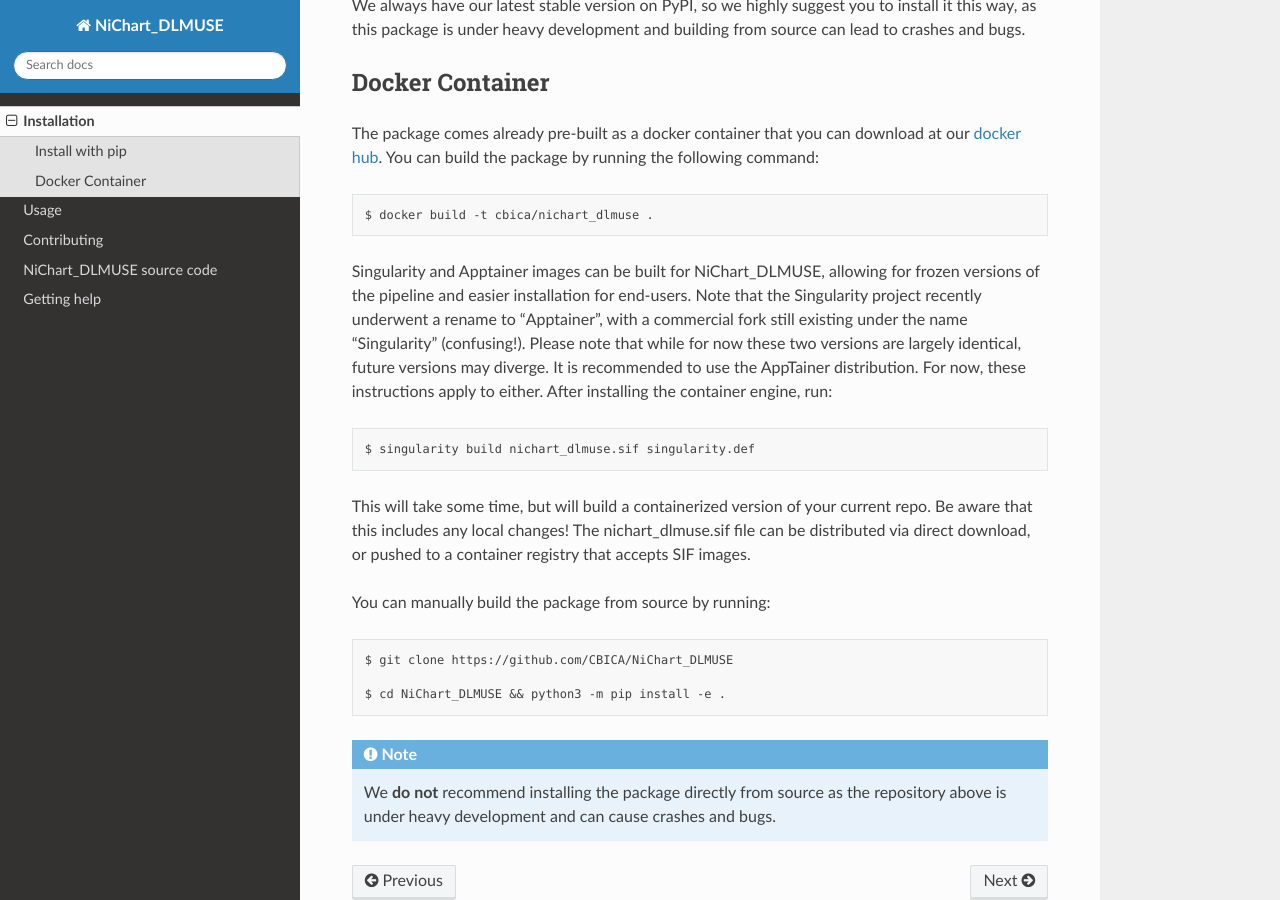
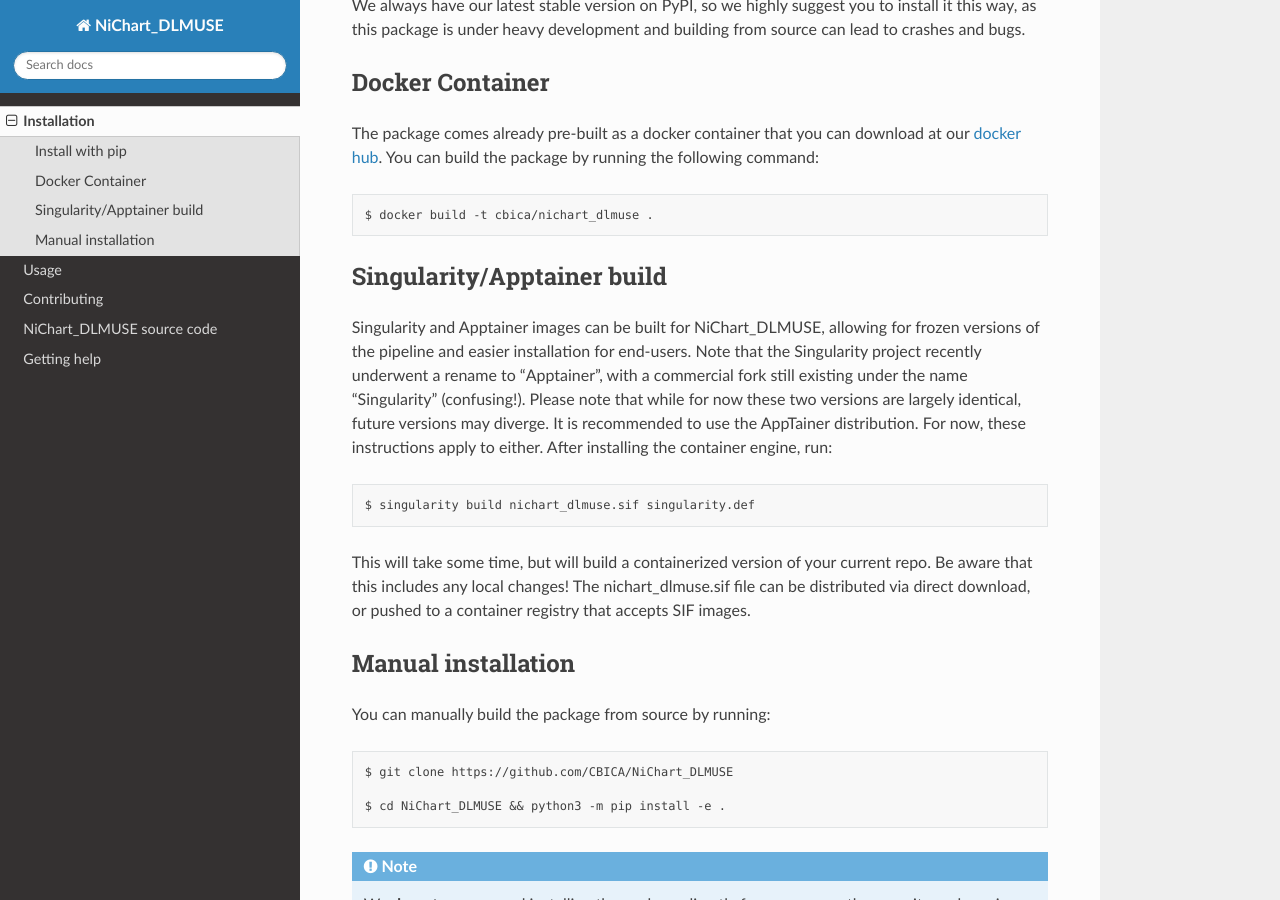
Before and after one commit to CBICA/NiChart_DLMUSE, a Sphinx documentation site: the page built from docs/installation.rst, in a window 1280 px wide and 900 px high, scrolled down 433 px. Built offline with Sphinx 7.4.7 and the Read the Docs theme 3.1.0, drawn with Linux system fonts in a browser that asks for light colours; pages that are not in the unit, such as notebooks, are missing from menus.

Commit message:
[Update] Fix headers again(it was another issue, i forgot the correct syntax)

```diff
--- a/docs/installation.rst
+++ b/docs/installation.rst
@@ -30,7 +30,9 @@
 
     $ docker build -t cbica/nichart_dlmuse .
 
-.. _`Singularity/Apptainer build`:
+***************************
+Singularity/Apptainer build
+***************************
 
 Singularity and Apptainer images can be built for NiChart_DLMUSE, allowing for frozen versions of the pipeline and easier
 installation for end-users. Note that the Singularity project recently underwent a rename to "Apptainer", with a commercial
@@ -43,7 +45,9 @@
 This will take some time, but will build a containerized version of your current repo. Be aware that this includes any local changes!
 The nichart_dlmuse.sif file can be distributed via direct download, or pushed to a container registry that accepts SIF images.
 
-.. _`Manual installation`:
+*******************
+Manual installation
+*******************
 
 You can manually build the package from source by running: ::
 
```
